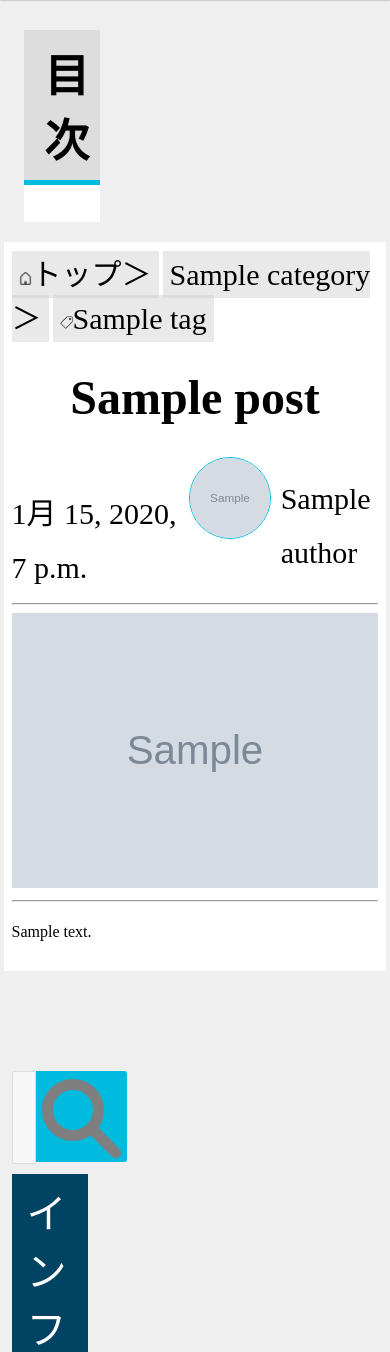
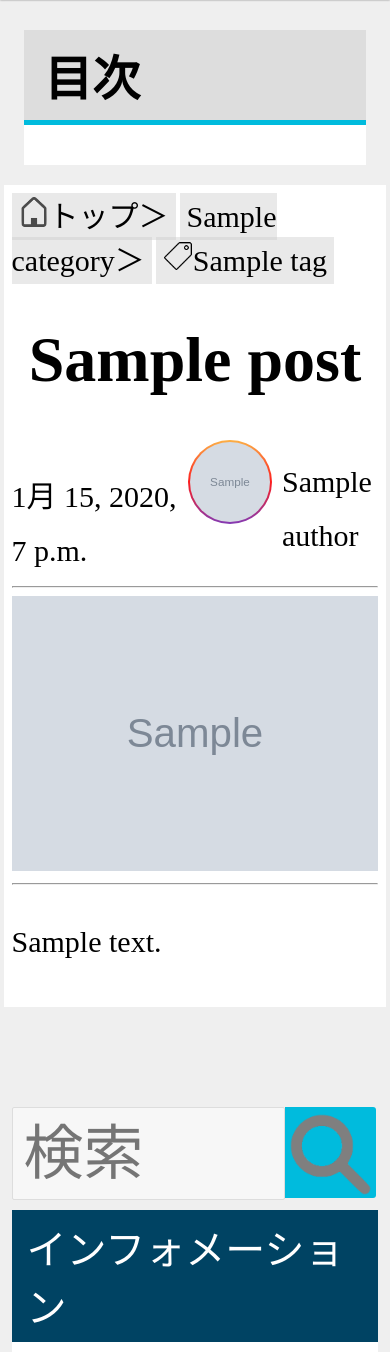
Before and after one commit to monica-0218/django-blog, a Django app: page /post/1/ in a window 390 px wide. Shown: the part 83-1435 px from the top of the page. Run offline with Django 3.2, Linux system fonts and the light colour scheme; tables that the repository leaves empty hold one stand-in row (values such as "Sample post"); grey boxes marked "Sample" are stand-in pictures; some libraries are stand-ins or nearby versions.

Commit message:
change design

```diff
--- a/blog/static/blog.css
+++ b/blog/static/blog.css
@@ -22,6 +22,10 @@ h2{
 .article_main h3 {
     background: #ddd;
     padding: 10px;
+}
+.image_icon {
+    width: 13px;
+    height: 13px;
 }
 blockquote {
     margin-left: 5px;
@@ -52,8 +56,11 @@ p {
 .icon {
     width: 40px;
     height: 40px;
-    border-radius: 100%;
-    border: 1px #00bbdd solid;
+    border-radius: 50%;
+    padding: 2px;
+    background: #833ab4;
+    background: -webkit-linear-gradient(to bottom, #fcb045, #fd1d1d, #833ab4);
+    background: linear-gradient(to bottom, #fcb045, #fd1d1d, #833ab4);
 }
 .meta_box {
     display: flex;
@@ -88,14 +95,12 @@ p {
 .sidebar_content {
     margin-left: 1%;
     min-width: 20%;
-    width: 20%;
     border-radius: 10px;
     height: 100%;
 }
 .sidebar_content2 {
     margin-right: 1%;
     min-width: 20%;
-    width: 20%;
     height: 100%;
     position: sticky;
     top: 11%;
@@ -283,7 +288,11 @@ code {
 }
 @media (max-width: 1000px) {
     p {
-
+        font-size: 30px;
+    }
+    .image_icon {
+        width: 30px;
+        height: 30px;
     }
     input[type="search"] {
         margin: 0;
@@ -319,10 +328,13 @@ code {
         margin: 0 2%;
     }
     h1 {
+        font-size: 4rem;
+    }
+    h2{
         font-size: 3rem;
     }
-    h2{
-        font-size: 45px;
+    h3 {
+        font-size: 2.7rem;
     }
     code {
         font-size: 45px;
--- a/blog/templates/blog/post_detail.html
+++ b/blog/templates/blog/post_detail.html
@@ -33,10 +33,10 @@
             <div id="share"></div>
         </div>
         <div class="wrapper">
-            <a class="category_post_display" href="/"><img style="width: 13px; height: 13px;" src="{% static 'images/home.png' %}">トップ＞</a>
+            <a class="category_post_display" href="/"><img class="image_icon" src="{% static 'images/home.png' %}">トップ＞</a>
             <a class="category_post_display" href="/category/{{ object.category.slug }}/">{{ object.category }}＞</a>
             {% for tags in object.tags.all %}
-            <a class="tag_post_display" href="/tag/{{ tags.slug }}"><img style="width: 13px; height: 13px;" src="{% static 'images/tag.png' %}">{{ tags }}</a>
+            <a class="tag_post_display" href="/tag/{{ tags.slug }}"><img class="image_icon" src="{% static 'images/tag.png' %}">{{ tags }}</a>
             {% endfor %}
             <div class="post_title">
                 <h1>{{ object.title }}</h1>
```
Also changed, not shown: blog/static/images/favicon.png.
